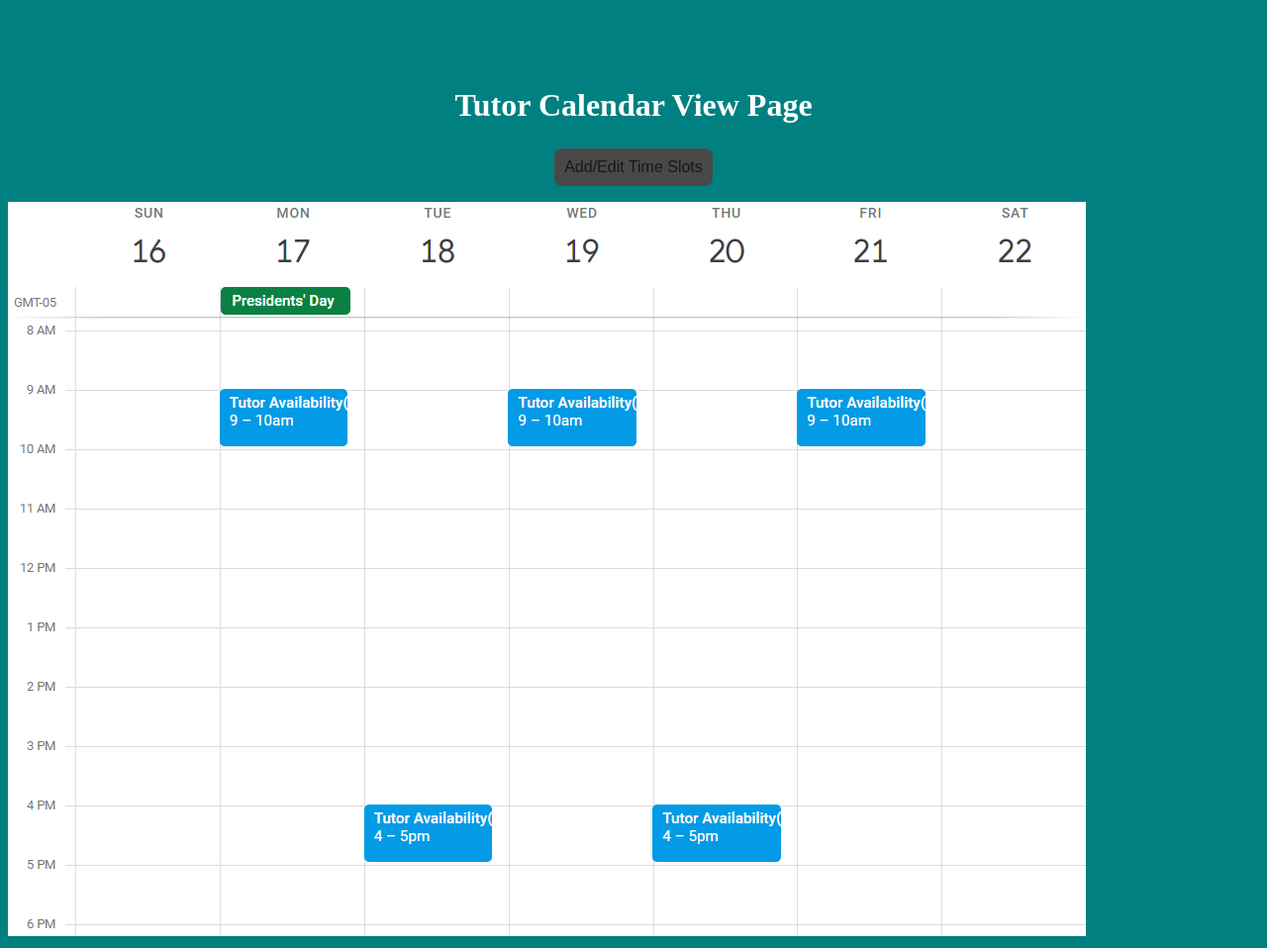
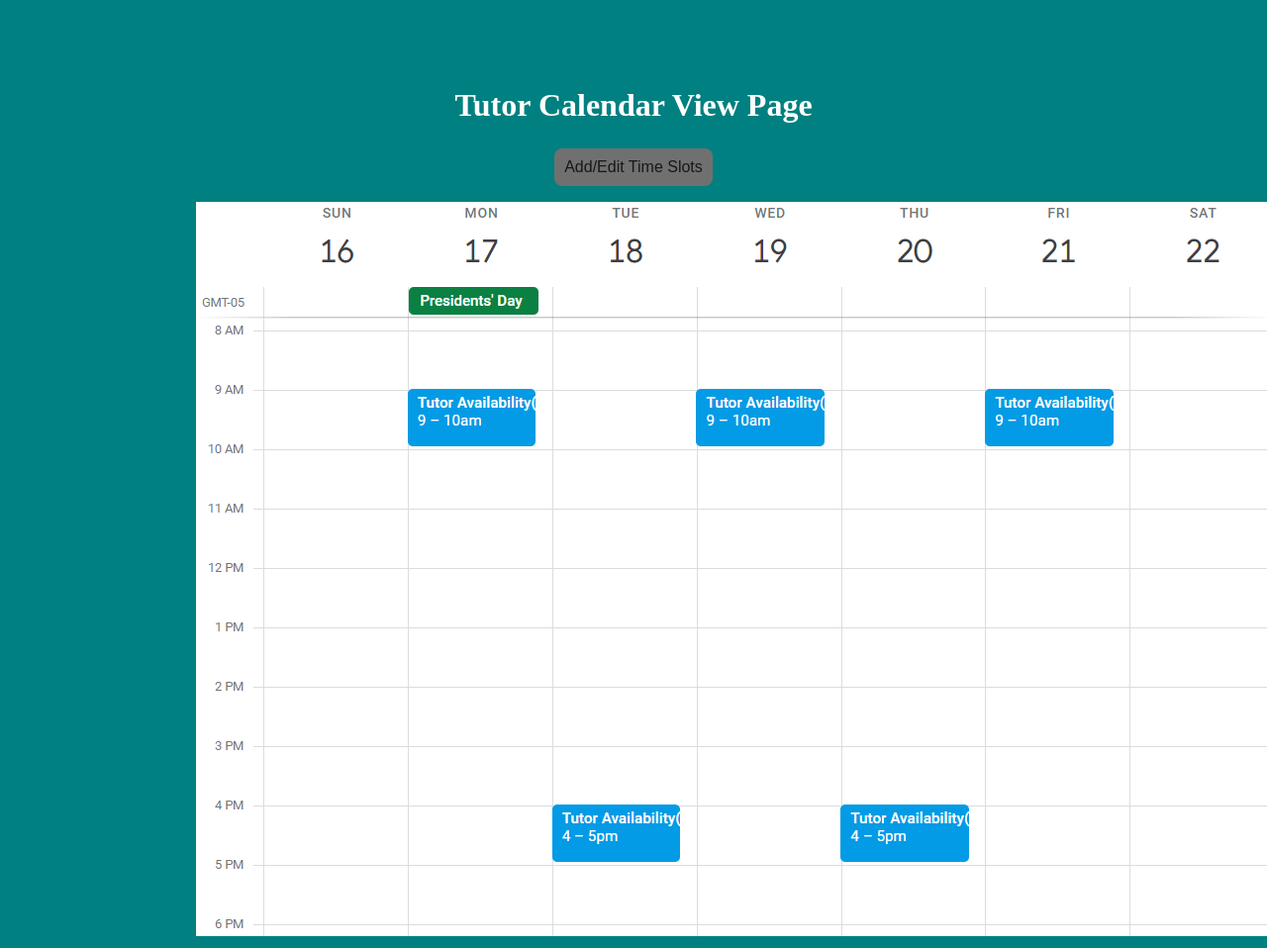
Before and after one commit to cse442-at-ub/cse442-semester-project-jalapenocrisp, a PHP site: page /tutorCalendarView.html in a window 1280 px wide; the page is wider, and only the part inside the window is pictured. Shown: that part at 99% size. Run offline with PHP 8.4, Linux system fonts and the light colour scheme.

Commit message:
Update style.css

```diff
--- a/style.css
+++ b/style.css
@@ -182,7 +182,7 @@ input[type="submit"]:hover {
     border-radius: 8px;
     padding: 10px;
     font-size: 16px;
-    background-color: #494949;
+    background-color: #707070;
     cursor: pointer;
     border: none;
     color: #181818;
@@ -192,3 +192,10 @@ input[type="submit"]:hover {
     background-color: #777777;
     color: black;
 }
+
+#calender_tutor{
+    margin-left: 15%;
+    margin-right: 15%;
+
+}
+/* end of tre's stylization */
```
